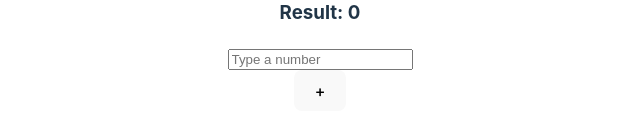
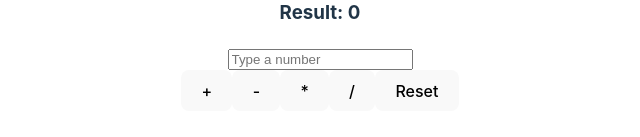
Before and after one commit to wgong/DigiSafari-React, a React (Vite) app in the folder Module06/state-demo-app/: page / in a window 1280 px wide. Shown: the part 435-572 px from the top of the page, without its empty margins (320-960 px from the left). Built offline with nearby package versions, Linux system fonts and the light colour scheme.

Commit message:
complete simple calculator demo

```diff
--- a/Module06/state-demo-app/src/components/Calculator.jsx
+++ b/Module06/state-demo-app/src/components/Calculator.jsx
@@ -5,6 +5,14 @@ const reducer = (state, action) => {
     switch(action.type){
         case "add":
             return {...state, result: state.result + action.value}
+        case "sub":
+            return {...state, result: state.result - action.value}
+        case "mul":
+            return {...state, result: state.result * action.value}
+        case "div":
+            return {...state, result: state.result / action.value}
+        case "reset":
+            return {...state, result: 0}
         default:
             return state;
     }
@@ -20,6 +28,10 @@ function Calculator() {
         <input type='number' ref={inputRef} placeholder='Type a number' />
         <div>
             <button onClick={()=> dispatch({type:"add", value: Number(inputRef.current.value)})}>+</button>
+            <button onClick={()=> dispatch({type:"sub", value: Number(inputRef.current.value)})}>-</button>
+            <button onClick={()=> dispatch({type:"mul", value: Number(inputRef.current.value)})}>*</button>
+            <button onClick={()=> dispatch({type:"div", value: Number(inputRef.current.value)})}>/</button>
+            <button onClick={()=> dispatch({type:"reset"})}>Reset</button>
         </div>
     </div>
   )
```
